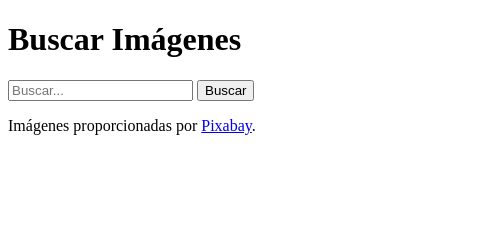
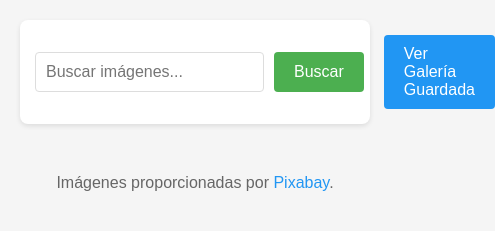
Before and after one commit to GhoulDo/Pixel, a website: page index.html in a window 390 px wide. Shown: the whole page, 495 px wide, since content can reach past the window. Drawn offline with Linux system fonts and the light colour scheme.

Commit message:
style(index.html): improve UI with responsive layout and styling
Added CSS styles to enhance the visual appeal and responsiveness of the image gallery page. Introduced a navigation bar with a search container and gallery link, improved grid layout for images, and added hover effects for better user interaction. Also adjusted text and link styling for consistency and readability.

```diff
--- a/index.html
+++ b/index.html
@@ -5,13 +5,113 @@
     <meta charset="UTF-8">
     <meta name="viewport" content="width=device-width, initial-scale=1.0">
     <title>Galería de Imágenes</title>
+    <style>
+        body {
+            font-family: Arial, sans-serif;
+            margin: 0;
+            padding: 20px;
+            background-color: #f5f5f5;
+        }
+
+        .nav-container {
+            display: flex;
+            justify-content: space-between;
+            align-items: center;
+            margin-bottom: 30px;
+            padding: 15px;
+            background-color: white;
+            border-radius: 8px;
+            box-shadow: 0 2px 5px rgba(0,0,0,0.1);
+        }
+
+        .search-container {
+            display: flex;
+            gap: 10px;
+            flex-grow: 1;
+            margin-right: 20px;
+        }
+
+        input[type="text"] {
+            flex-grow: 1;
+            padding: 10px;
+            border: 1px solid #ddd;
+            border-radius: 4px;
+            font-size: 16px;
+        }
+
+        button {
+            padding: 10px 20px;
+            background-color: #4CAF50;
+            color: white;
+            border: none;
+            border-radius: 4px;
+            cursor: pointer;
+            font-size: 16px;
+            transition: background-color 0.3s;
+        }
+
+        button:hover {
+            background-color: #45a049;
+        }
+
+        .gallery-link {
+            text-decoration: none;
+            padding: 10px 20px;
+            background-color: #2196F3;
+            color: white;
+            border-radius: 4px;
+            transition: background-color 0.3s;
+        }
+
+        .gallery-link:hover {
+            background-color: #1976D2;
+        }
+
+        #images {
+            display: grid;
+            grid-template-columns: repeat(auto-fill, minmax(200px, 1fr));
+            gap: 20px;
+            margin-top: 20px;
+        }
+
+        #images img {
+            width: 100%;
+            height: 200px;
+            object-fit: cover;
+            border-radius: 8px;
+            transition: transform 0.3s;
+        }
+
+        #images img:hover {
+            transform: scale(1.05);
+        }
+
+        .credits {
+            margin-top: 20px;
+            text-align: center;
+            color: #666;
+        }
+
+        .credits a {
+            color: #2196F3;
+            text-decoration: none;
+        }
+
+        .credits a:hover {
+            text-decoration: underline;
+        }
+    </style>
 </head>
 <body>
-    <h1>Buscar Imágenes</h1>
-    <input type="text" id="search" placeholder="Buscar...">
-    <button id="searchBtn">Buscar</button>
+    <div class="nav-container">
+        <div class="search-container">
+            <input type="text" id="search" placeholder="Buscar imágenes...">
+            <button id="searchBtn">Buscar</button>
+        </div>
+        <a href="/gallery.html" class="gallery-link">Ver Galería Guardada</a>
+    </div>
     <div id="images"></div>
-    <p>Imágenes proporcionadas por <a href="https://pixabay.com" target="_blank">Pixabay</a>.</p>
+    <p class="credits">Imágenes proporcionadas por <a href="https://pixabay.com" target="_blank">Pixabay</a>.</p>
 
     <script>
         document.getElementById('searchBtn').addEventListener('click', async () => {
```
